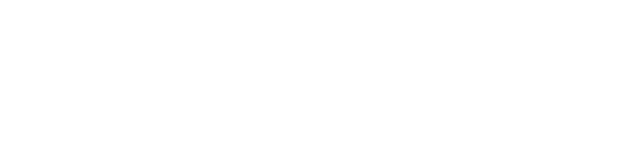
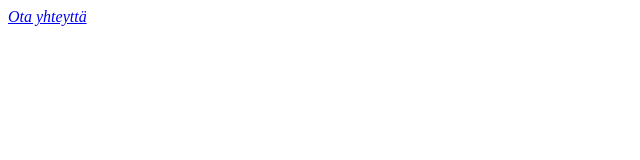
Before and after one commit to aspikr/jorosen-maansiirtofirma, a plain HTML site: page index.html in a window 1280 px wide. Shown: the whole page, without its empty margins (0-640 px from the left). Drawn offline with Linux system fonts and the light colour scheme.

Commit message:
Update index.html

```diff
--- a/index.html
+++ b/index.html
@@ -4,5 +4,10 @@
   <title>Jorosen Maansiirtofirma</title>
 </head>
 <body>
+  <footer>
+    <address>
+      <a href="mailto:jorma@jorosenmaansiirtofirma.site">Ota yhteyttä<a/>
+    </address>
+  </footer>
 </body>
 </html>
```
